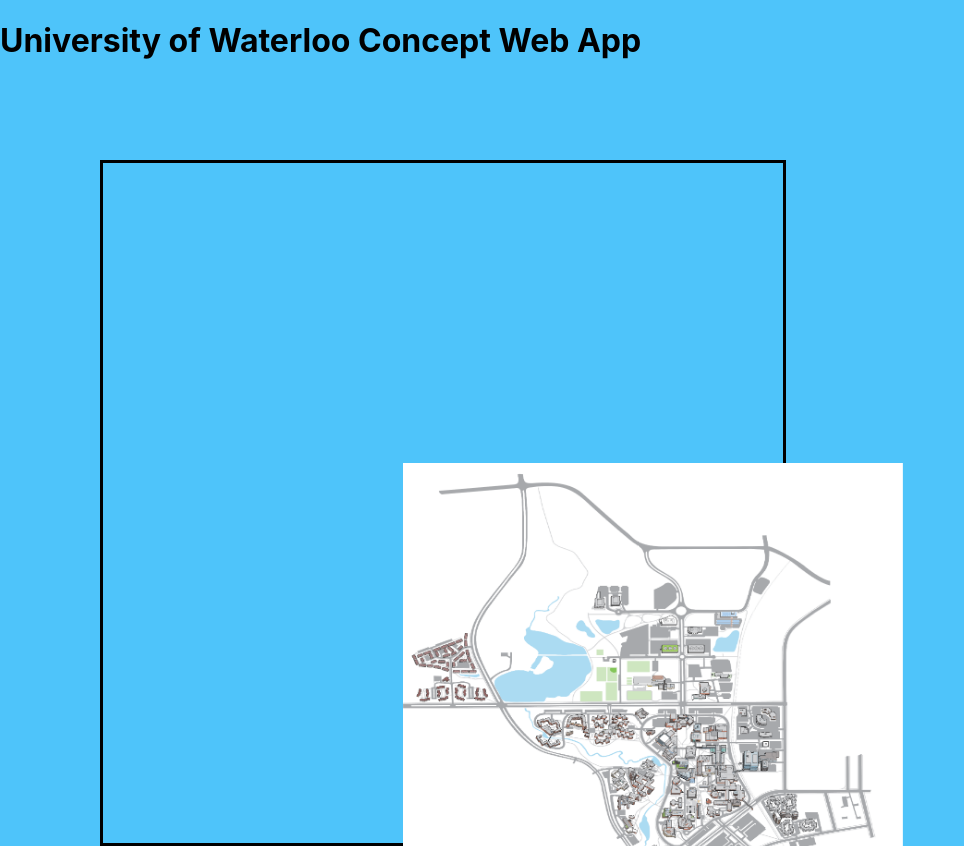
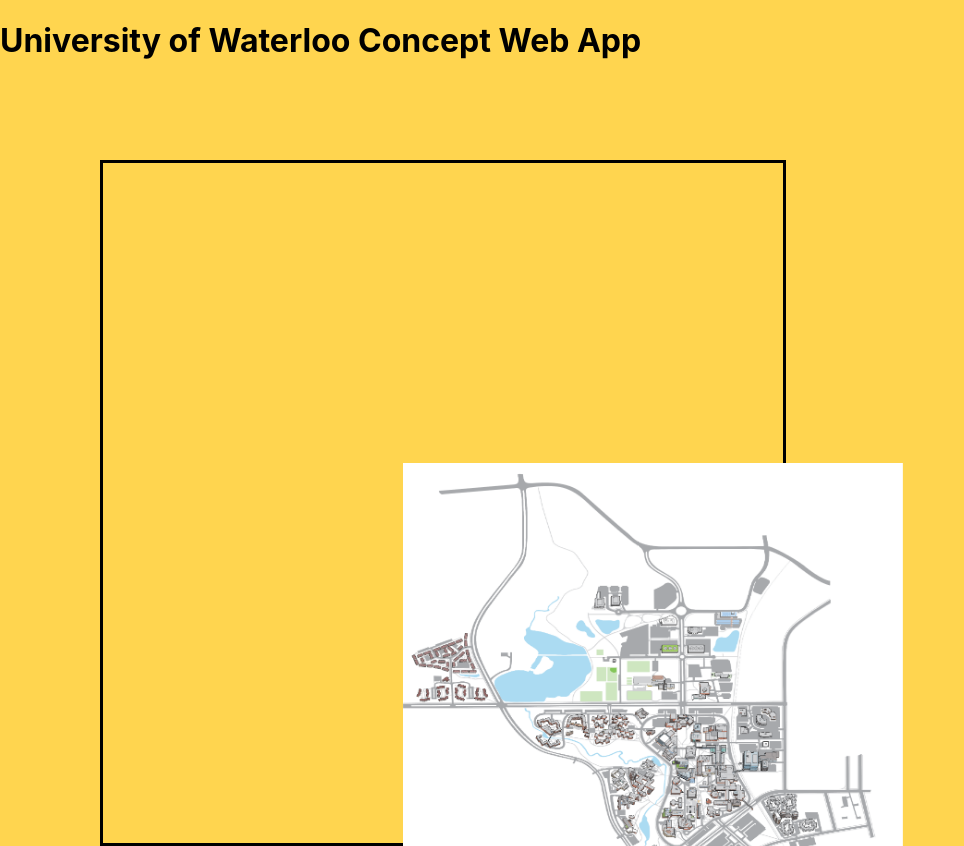
Before and after one commit to shaun-mani/velocity-app, a React (Create React App) app in the folder react-app/: page / in a window 1280 px wide. Shown: the whole page, without its empty margins (0-964 px from the left). Built offline with nearby package versions, Linux system fonts and the light colour scheme.

Commit message:
small change

```diff
--- a/react-app/src/App.css
+++ b/react-app/src/App.css
@@ -29,7 +29,8 @@
 }
 
 body {
-  background-color: rgb(78, 196, 250);
+  /* official UW color */
+  background-color: rgb(255, 213, 79);
 }
 
 .App-logo {
```
